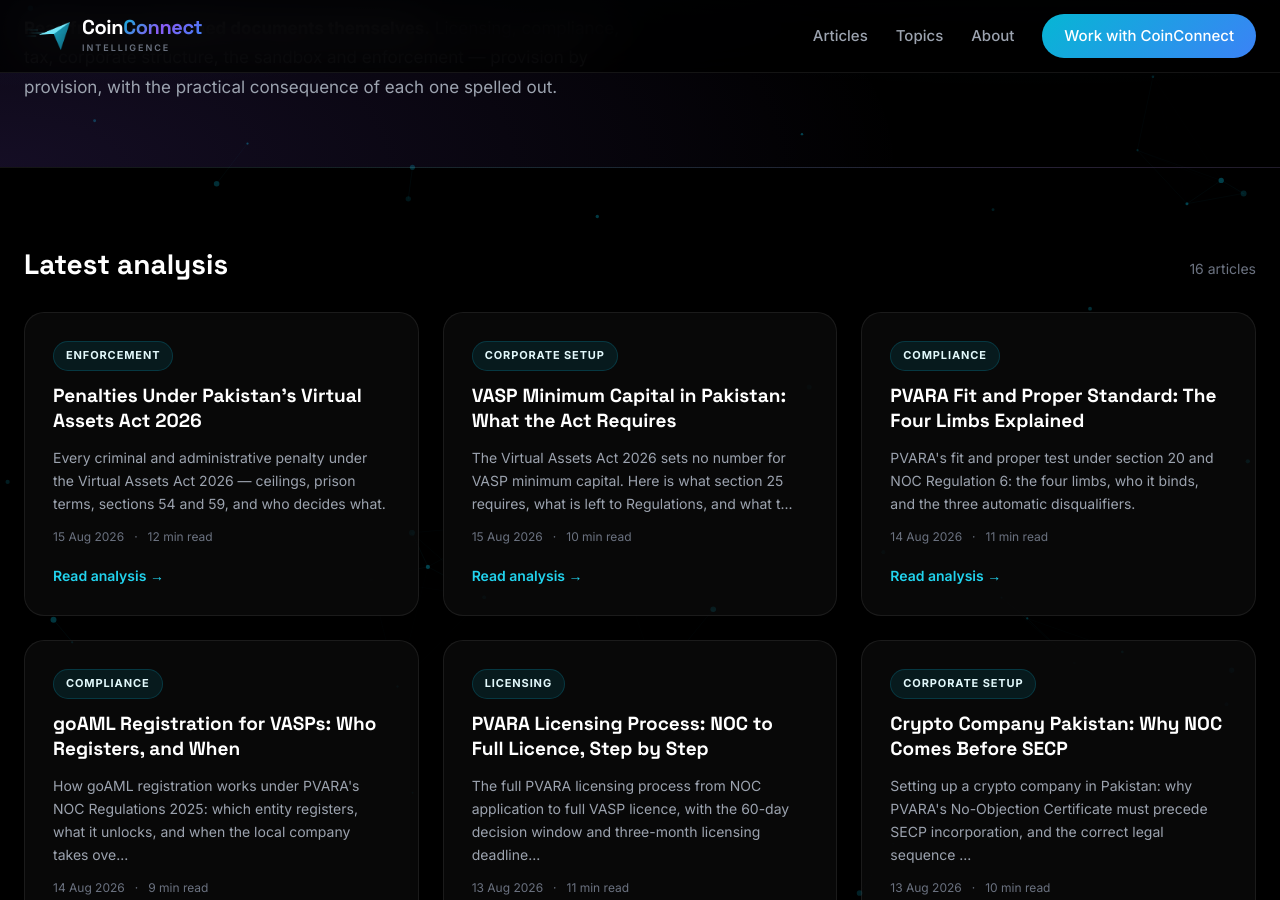
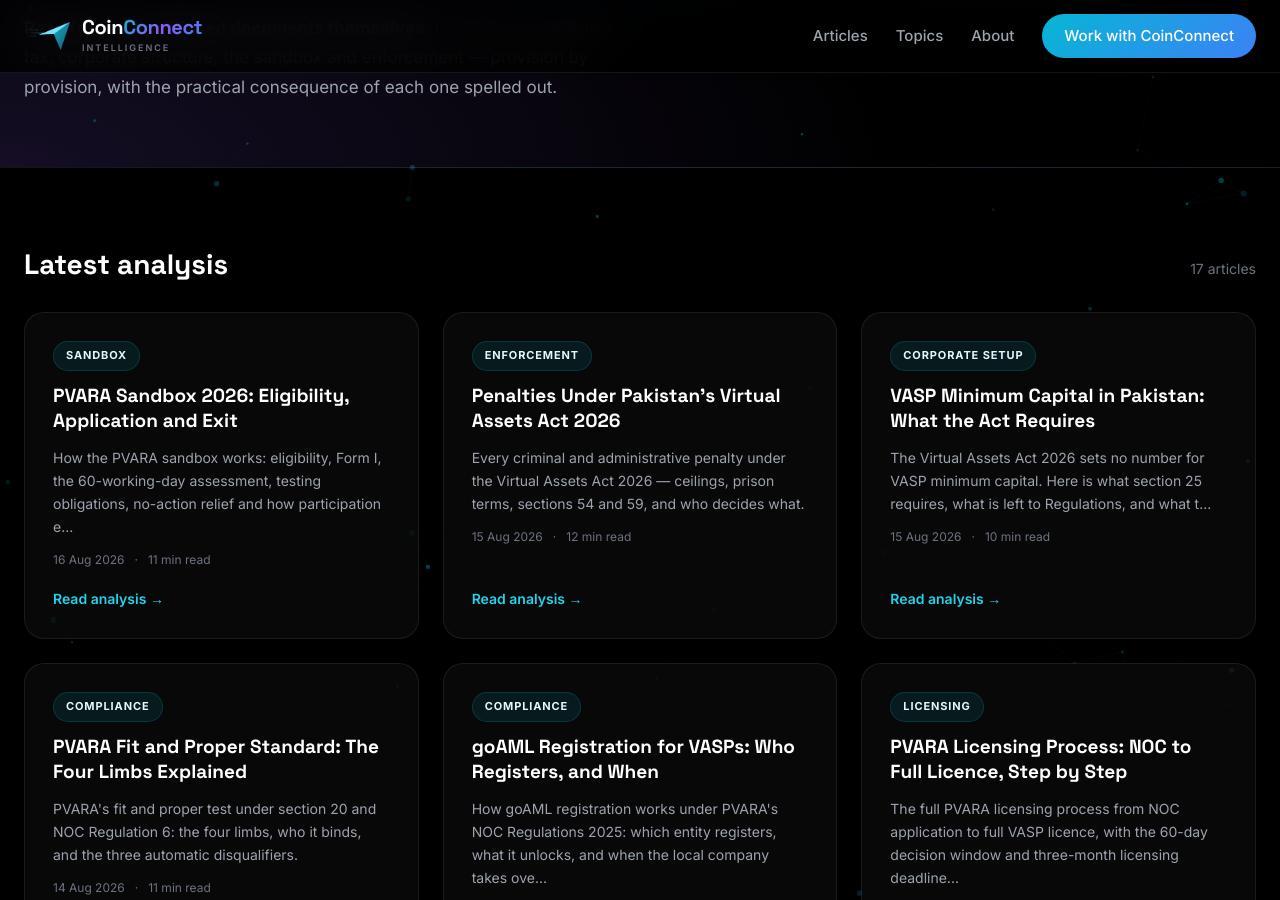
Before and after one commit to coinconnect-pk/coinconnect-pk.github.io, a Jekyll site: the page built from index.html, in a window 1280 px wide and 900 px high, scrolled down 447 px. Built offline with Jekyll 4.4.1, drawn with Linux system fonts in a browser that asks for light colours.

Commit message:
Publish article for 2026-08-16

```diff
--- a/_data/linkmap.yml
+++ b/_data/linkmap.yml
@@ -286,3 +286,6 @@ blog:
   - url: "https://blog.coinconnect.site/penalties-under-pakistans-virtual-assets-act-2026/"
     title: "Penalties Under Pakistan's Virtual Assets Act 2026"
     topics: [penalties, under, virtual, assets, act, enforcement]
+  - url: "https://blog.coinconnect.site/pvara-sandbox-2026-eligibility-application-and-exit/"
+    title: "PVARA Sandbox 2026: Eligibility, Application and Exit"
+    topics: [pvara, sandbox, eligibility, application, exit]
--- a/_data/published-log.csv
+++ b/_data/published-log.csv
@@ -15,3 +15,4 @@ date,source,title,words
 2026-08-14,queue,"PVARA Fit and Proper Standard: The Four Limbs Explained",2239
 2026-08-15,queue,"VASP Minimum Capital in Pakistan: What the Act Requires",1983
 2026-08-15,queue,"Penalties Under Pakistan's Virtual Assets Act 2026",2479
+2026-08-16,queue,"PVARA Sandbox 2026: Eligibility, Application and Exit",2307
```
Also changed, not shown: _posts/2026-08-16-pvara-sandbox-2026-eligibility-application-and-exit.md (renamed from _queue/017-pvara-sandbox-2026-eligibility-application-and-exit.md, +1 -1 lines).
